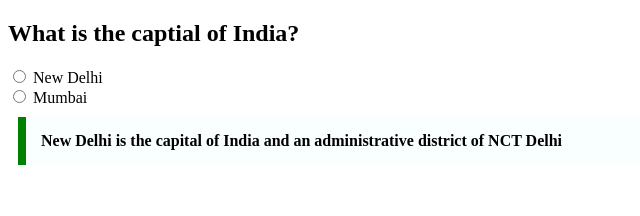
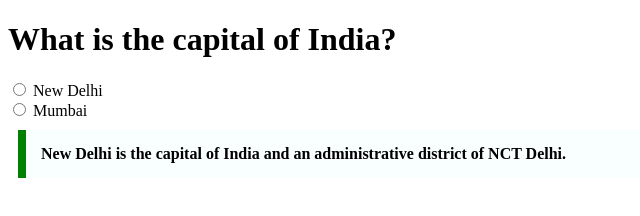
Before and after one commit to acciojob/trivia-sarathypartha001, a website: page main.html in a window 1280 px wide. Shown: the whole page, without its empty margins (0-640 px from the left). Drawn offline with Linux system fonts and the light colour scheme.

Commit message:
created a submission

```diff
--- a/main.html
+++ b/main.html
@@ -8,16 +8,22 @@
 
 <body>
 	<!-- the entire body must be written by student -->
-    <h2>What is the captial of India?</h2>
+   <div>
+         <h1>What is the capital of India?</h1>
+        </div>
+        <div class="options">
             <label>
-		<input type="radio" name="capital" value="New Delhi"> New Delhi
+                <input type="radio" name="capital" value="new-delhi"> New Delhi
             </label>
 			<br>
             <label>
                 <input type="radio" name="capital" value="mumbai"> Mumbai
             </label>
-	<blockquote class="answer">New Delhi is the capital of India and an administrative district of NCT Delhi
+        </div>
+        <blockquote>
+            New Delhi is the capital of India and an administrative district of NCT Delhi.
         </blockquote>
+    </div>
     <script type="text/javascript" src="./script.js">
 </script>
 
--- a/styles.css
+++ b/styles.css
@@ -1,7 +1,7 @@
 
 /* Your CSS Code here. */
 
-.answer{
+blockquote{
 	Max-width: 600px;
     Margin: 10px;
     Padding: 15px;
```
Lines whose indentation alone changed are shown as unchanged.
